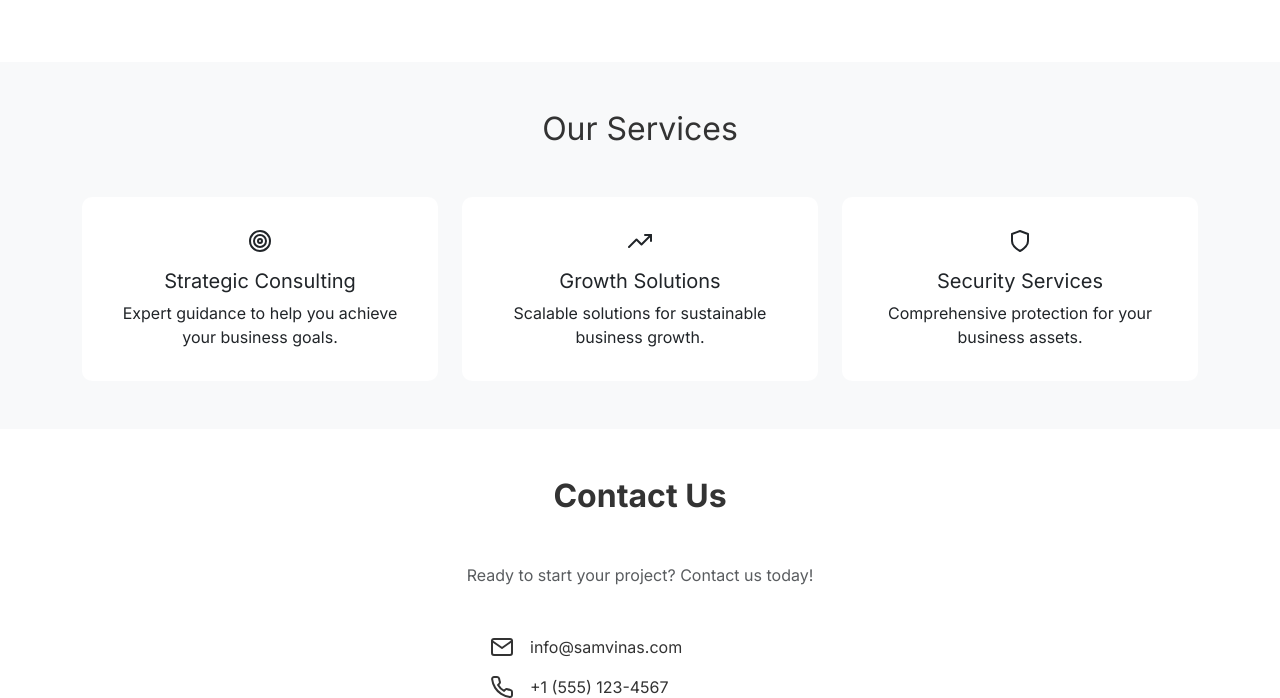
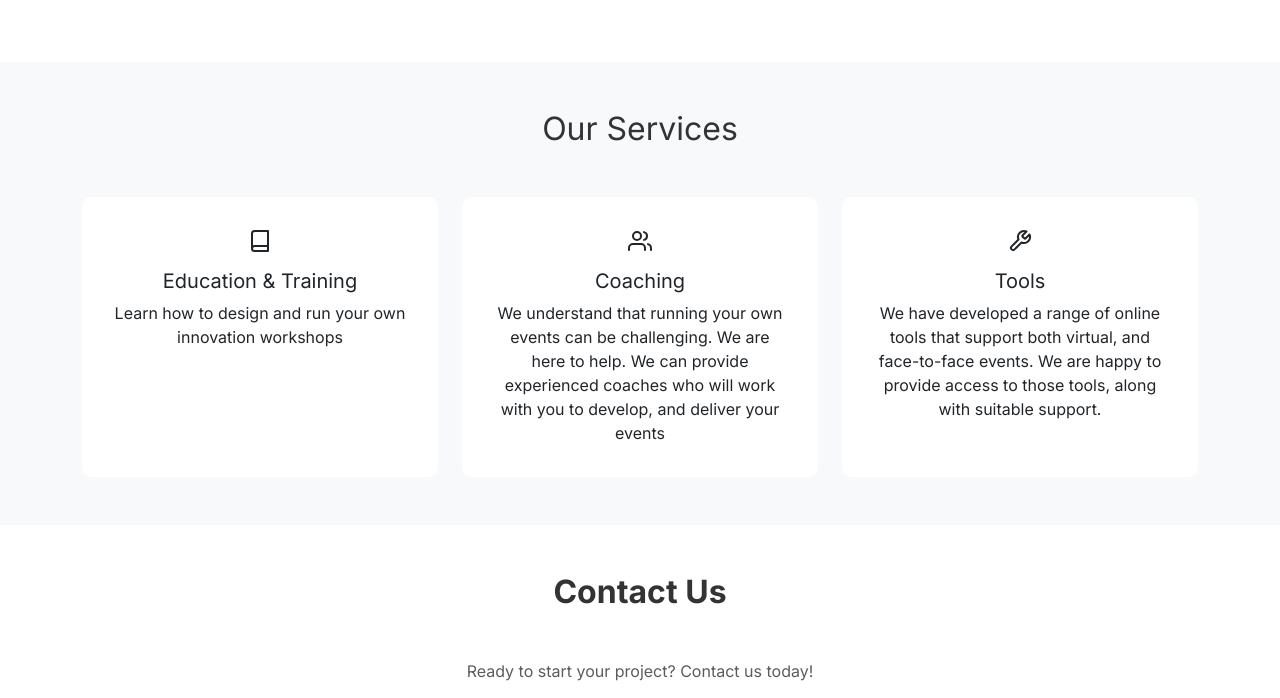
Before and after one commit to andyburnett/samvinas-landing-page, a Flask app: page / in a window 1280 px wide. Shown: the part 1280-1978 px from the top of the page. Run offline with Flask 3, Linux system fonts and the light colour scheme; some libraries are stand-ins or nearby versions.

Commit message:
Agent query: Have the services been updated with Education & Training (book icon), Coaching (users icon), and Tools (tool icon) along with their new descriptions?

```diff
--- a/templates/index.html
+++ b/templates/index.html
@@ -39,27 +39,27 @@
             <div class="col-md-4">
                 <div class="card h-100">
                     <div class="card-body">
-                        <i data-feather="target" class="mb-3"></i>
-                        <h5 class="card-title">Strategic Consulting</h5>
-                        <p class="card-text">Expert guidance to help you achieve your business goals.</p>
+                        <i data-feather="book" class="mb-3"></i>
+                        <h5 class="card-title">Education & Training</h5>
+                        <p class="card-text">Learn how to design and run your own innovation workshops</p>
                     </div>
                 </div>
             </div>
             <div class="col-md-4">
                 <div class="card h-100">
                     <div class="card-body">
-                        <i data-feather="trending-up" class="mb-3"></i>
-                        <h5 class="card-title">Growth Solutions</h5>
-                        <p class="card-text">Scalable solutions for sustainable business growth.</p>
+                        <i data-feather="users" class="mb-3"></i>
+                        <h5 class="card-title">Coaching</h5>
+                        <p class="card-text">We understand that running your own events can be challenging. We are here to help. We can provide experienced coaches who will work with you to develop, and deliver your events</p>
                     </div>
                 </div>
             </div>
             <div class="col-md-4">
                 <div class="card h-100">
                     <div class="card-body">
-                        <i data-feather="shield" class="mb-3"></i>
-                        <h5 class="card-title">Security Services</h5>
-                        <p class="card-text">Comprehensive protection for your business assets.</p>
+                        <i data-feather="tool" class="mb-3"></i>
+                        <h5 class="card-title">Tools</h5>
+                        <p class="card-text">We have developed a range of online tools that support both virtual, and face-to-face events. We are happy to provide access to those tools, along with suitable support.</p>
                     </div>
                 </div>
             </div>
```
